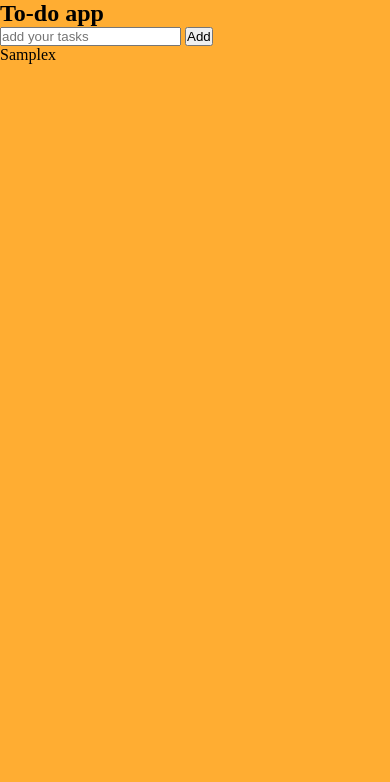
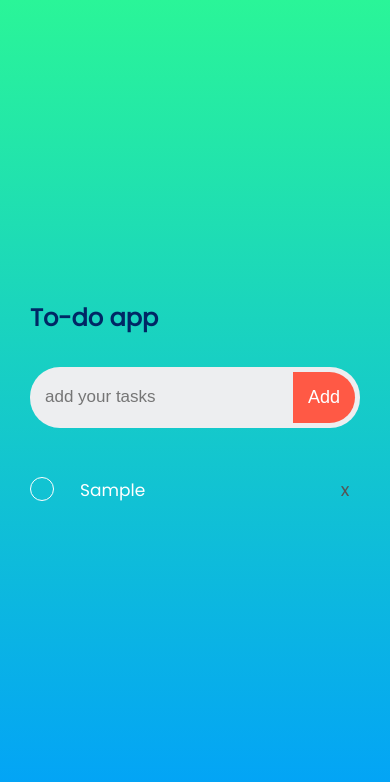
Before and after one commit to hiteshDhankhar01/NotesTodo.github.io, a plain HTML site: page index.html in a window 390 px wide. Both pictures are taken after typing "Sample" into the empty fields and a click on the button "Add". Drawn offline with Linux system fonts and the light colour scheme.

Commit message:
Update style.css

```diff
--- a/style.css
+++ b/style.css
@@ -1,72 +1,130 @@
-*{
+@import url('https://fonts.googleapis.com/css2?family=Poppins&display=swap');
+
+
+*, *:before, *:after{
     margin: 0;
     padding: 0;
+    box-sizing: border-box;
 }
-html,
-body {
-    background-color: rgb(255, 173, 50);
-    scroll-behavior: smooth;
+body{
+    font-family: 'Poppins', sans-serif;
+    color: #fff;
+}
+.container{
+    width: 100%;
+    min-height: 100vh;
+    /* background: linear-gradient(135deg, #153677, #4e085f); */
+    background-image: linear-gradient(180deg, #2af598 0%, #009efd 100%);
+    /* padding: 10px; */
+    display: flex;
+    justify-content: center;
+    align-items: center;
+}
+.todo-app{
+    width: 100%;
+    max-width: 540px;
+    /* background-color: #fff; */
+    padding: 40px 30px 70px;
+    border-radius: 10px;
+    display: flex;
+    flex-direction: column;
+    align-items: left;
+    gap: 2rem;
+}
+.app-title{
+    display: flex;
+    gap: 1rem;
+    align-items: center;
+}
+.app-title h2, .app-title i{
+    color: #002765;
+}
+.app-title i{
+    font-size: 26px;
+}
+.row{
+    display: flex;
+    align-items: center;
+    justify-content: space-between;
+    background-color: #edeef0;
+    border-radius: 30px;
+    padding: 5px;
+}
+input{
+    width: 100%;
+    border: none;
+    outline: none;
+    background-color: transparent;
+    padding: 8px;
+    font-size: 17px;
+    padding-left: 10px;
+}
+button{
+    border: none;
+    cursor: pointer;
+    outline: none;
+    padding: 8px 25px;
+    border-radius: 30px;
+    background-color: #ff5945;
+    color: #fff;
+    font-size: 18px;
+    transition: all .25s ease;
+}
+button:hover{
+    filter: brightness(.8);
 }
 
-textarea {
-    border-color: transparent;
-    resize: none;
-    font-size: 20px;
+@media screen and (max-width: 400px) {
+    button{
+        padding: 15px;
+        border-radius: 0 30px 30px 0;
+    }
 }
 
-textarea:focus {
-    border: 0;
-    outline: 0;
+ul{
+    list-style: none;
 }
+ul li{
+    font-size: 17px;
+    padding: 12px 8px 12px 50px;
+    margin-top: 5px;
+    user-select: none;
+    cursor: pointer;
+    position: relative;
+}
+ul li::before{
+    position: absolute;
+    content: '';
+    width: 24px;
+    height: 24px;
+    border-radius: 50%;
+    left: 0;
+    border: 1.5px solid #fff;
+}
+ul .checked{
+    color: #555;
+    text-decoration: line-through;
+}
+ul .checked::before{
 
-.main-section {
-    background-color: rgb(255, 173, 50);
+    background-color: #45ff64;
 }
-
-.zxcv {
-    border-radius: 30px;
-    width: 350px;
-    height: 420px;
+span {
+    position: absolute;
+    right: 0;
+    top: 50%;
+    transform: translateY(-50%);
+    width: 30px;
+    height: 30px;
+    border-radius: 50%;
+    display: flex;
+    justify-content: center;
+    align-items: center;
+    color: #555;
+    font-size: 18px;
+    transition: all .2s ease;
 }
-
-.image {
-    width: 50px;
+span:hover{
+    background-color: #0000007f;
+    color: #fff;
 }
-
-.new_add {
-    position: fixed;
-    z-index: 11;
-    top: 0;
-    right: 0;
-    bottom: 0;
-    left: 0;
-    overflow: auto;
-    background-color: rgba(0, 0, 0, .8);
-    display: flex;
-    align-items: center;
-    justify-content: center;
-}
-
-.delete_btn img {
-    width: 25px;
-}
-
-.delete_btn {
-    background-color: white;
-    border-color: transparent;
-    /* position: fixed; */
-    margin-left: 10px;
-    top: 0;
-    right: 0;
-    bottom: 0;
-    left: 0;
-}
-
-.addSomeNotes_img {
-    width: 440px;
-    /* margin: 60px auto; */
-}
-footer{
-    display: flex;
-    bottom: 0;
-}
```
